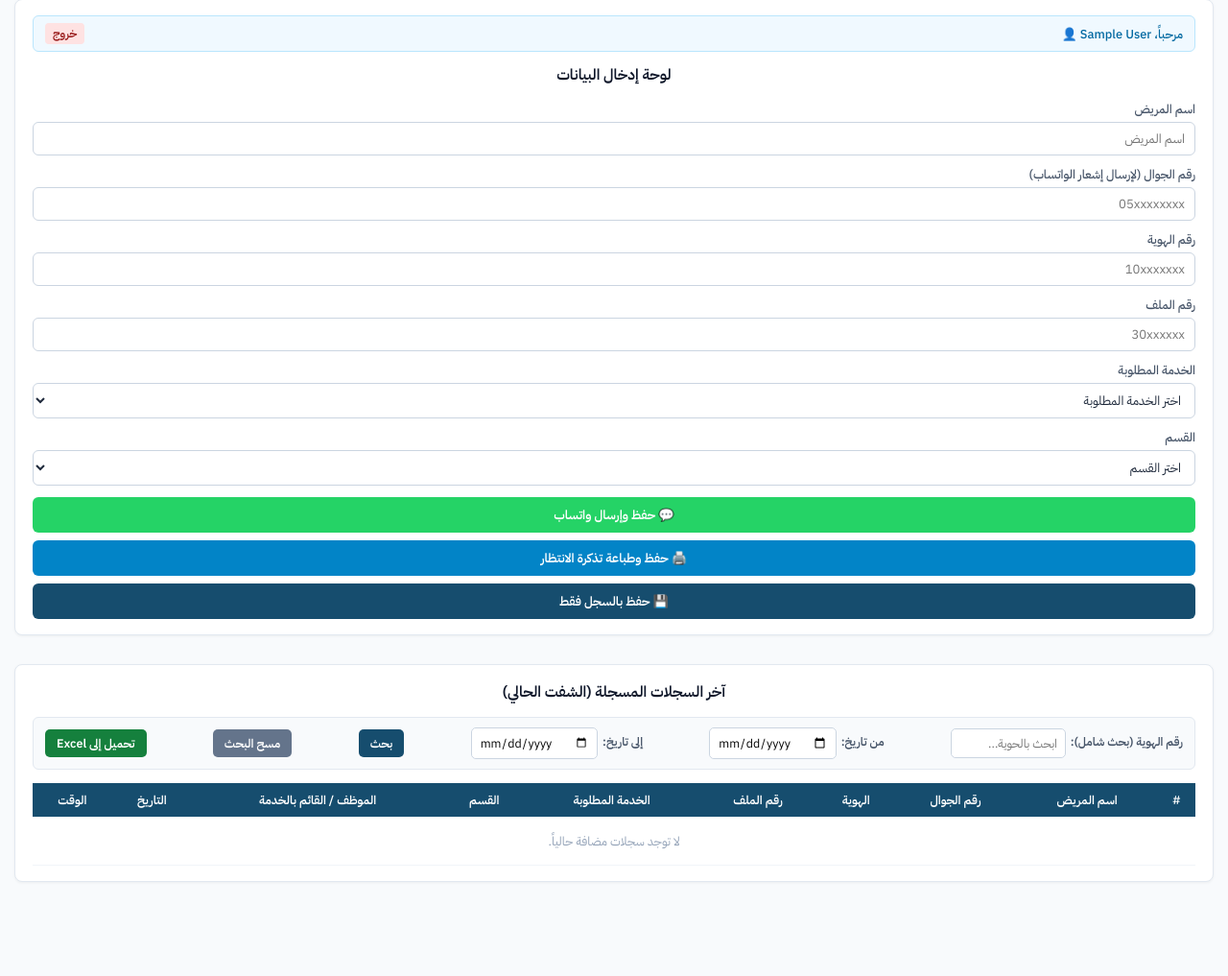
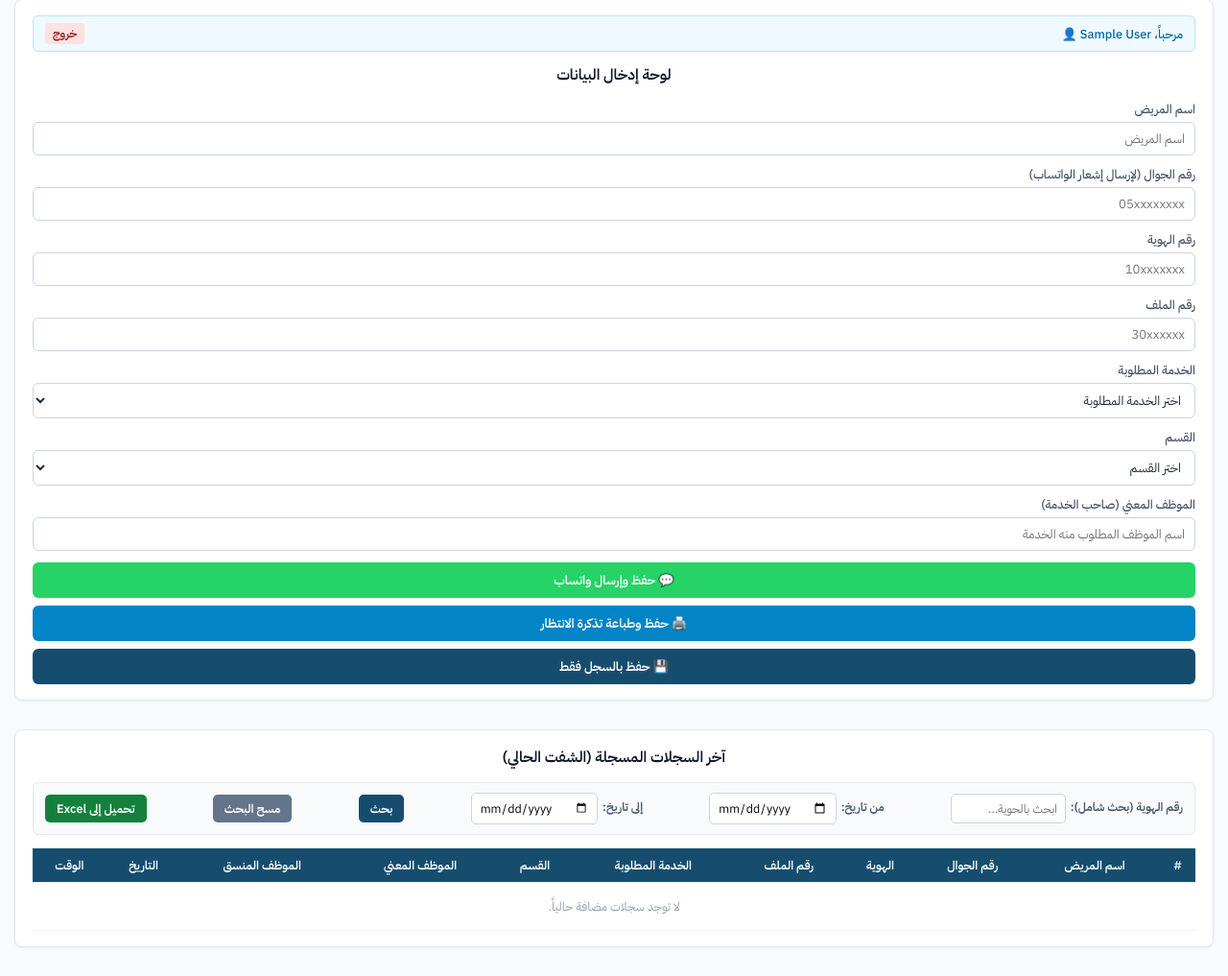
Before and after one commit to faialrajhi/support-unit-system, a Flask app: page / in a window 1280 px wide. Shown: the part 91-1108 px from the top of the page at 96% size. Before the commit the page ends 1010 px from the top, so only its background shows below. Run offline with Flask 3, Linux system fonts and the light colour scheme; the visitor is signed in with stand-in values (Sample User, id 1); data that the repository does not hold is empty.

Commit message:
Update index.html

```diff
--- a/templates/index.html
+++ b/templates/index.html
@@ -21,7 +21,7 @@
         }
         .container {
             width: 100%;
-            max-width: 1500px;
+            max-width: 1550px;
             margin: 0 auto;
         }
         .header-banner {
@@ -377,6 +377,12 @@
                         </select>
                     </div>
 
+                    <!-- حقل الموظف المعني بالخدمة -->
+                    <div class="mb-3">
+                        <label for="target_employee">الموظف المعني (صاحب الخدمة)</label>
+                        <input type="text" id="target_employee" name="target_employee" class="form-control" placeholder="اسم الموظف المطلوب منه الخدمة">
+                    </div>
+
                     <div class="btn-group-actions">
                         <button type="submit" onclick="submitWithWhatsapp()" class="btn-action btn-whatsapp">
                             💬 حفظ وإرسال واتساب
@@ -393,7 +399,7 @@
                 {% else %}
                 <h4 class="card-title">لوحة المشرف</h4>
                 <div class="supervisor-notice">
-                    أهلاً بك. حسابك بصلاحية <strong>مشرف</strong> للاطلاع ومراجعــة السجلات فقط.
+                    أهلاً بك. حسابك بصلاحية <strong>مشرف</strong> للاطلاع ومراجعة السجلات فقط.
                 </div>
                 {% endif %}
             </div>
@@ -436,7 +442,8 @@
                                 <th>رقم الملف</th>
                                 <th>الخدمة المطلوبة</th>
                                 <th>القسم</th>
-                                <th>الموظف / القائم بالخدمة</th>
+                                <th>الموظف المعني</th>
+                                <th>الموظف المنسق</th>
                                 <th>التاريخ</th>
                                 <th>الوقت</th>
                             </tr>
@@ -459,13 +466,14 @@
                                 <td>{{ record.get('file_number', '-') }}</td>
                                 <td>{{ record.get('service_type', '-') }}</td>
                                 <td>{{ record.get('department', '-') }}</td>
+                                <td><strong>{{ record.get('target_employee', '-') }}</strong></td>
                                 <td>{{ record.get('employee_name', '-') }}</td>
                                 <td>{{ record.get('record_date', '-') }}</td>
                                 <td>{{ record.get('record_time', '-') }}</td>
                             </tr>
                             {% else %}
                             <tr>
-                                <td colspan="10" class="text-muted">لا توجد سجلات مضافة حالياً.</td>
+                                <td colspan="11" class="text-muted">لا توجد سجلات مضافة حالياً.</td>
                             </tr>
                             {% endfor %}
                         </tbody>
@@ -509,8 +517,9 @@
             <strong>اسم المريض:</strong> <span id="ticketPatientName">-</span><br>
             <strong>الخدمة المطلوبة:</strong> <span id="ticketService">-</span><br>
             <strong>القسم:</strong> <span id="ticketDept">-</span><br>
+            <strong>الموظف المعني:</strong> <span id="ticketTargetEmp">-</span><br>
             <strong>التاريخ والوقت:</strong> <span id="ticketDateTime">-</span><br>
-            <strong>الموظف:</strong> <span>{{ logged_employee }}</span>
+            <strong>الموظف المنسق:</strong> <span>{{ logged_employee }}</span>
         </div>
         <hr style="border: 0.5px solid #ccc; margin: 10px 0;">
         <p style="font-size: 10px; color: #777;">نتمنى لك دوام الصحة والعافية</p>
@@ -548,6 +557,7 @@
         const pName = document.getElementById('patient_name').value;
         const pService = document.getElementById('service_type').value;
         const pDept = document.getElementById('department').value;
+        const pTargetEmp = document.getElementById('target_employee').value || "-";
 
         if (!pName || !pService || !pDept) {
             alert("يرجى تعبئة اسم المريض والخدمة والقسم أولاً قبل الطباعة.");
@@ -559,6 +569,7 @@
         document.getElementById('ticketPatientName').innerText = pName;
         document.getElementById('ticketService').innerText = pService;
         document.getElementById('ticketDept').innerText = pDept;
+        document.getElementById('ticketTargetEmp').innerText = pTargetEmp;
         document.getElementById('ticketDateTime').innerText = document.getElementById('record_date').value + " " + document.getElementById('record_time').value;
 
         const printArea = document.getElementById('printTicketArea');
```
